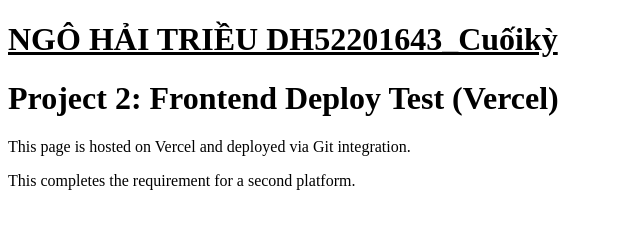
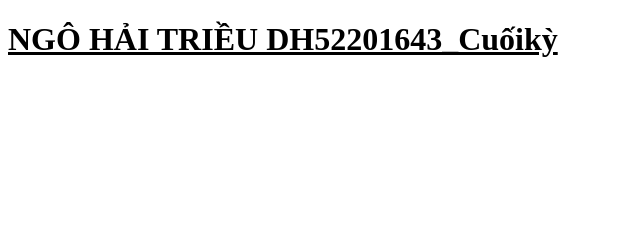
Before and after one commit to 04ngohaitrieu-ux/haitrieu-project, a website: page frontend/index.html in a window 1280 px wide. Shown: the whole page, without its empty margins (0-640 px from the left). Drawn offline with Linux system fonts and the light colour scheme.

Commit message:
Remove unnecessary text from frontend page

```diff
--- a/frontend/index.html
+++ b/frontend/index.html
@@ -6,8 +6,5 @@
 </head>
 <body>
     <h1><u>NGÔ HẢI TRIỀU DH52201643_Cuốikỳ</u></h1>
-    <h1>Project 2: Frontend Deploy Test (Vercel)</h1>
-    <p>This page is hosted on Vercel and deployed via Git integration.</p>
-    <p>This completes the requirement for a second platform.</p>
 </body>
 </html>
```
